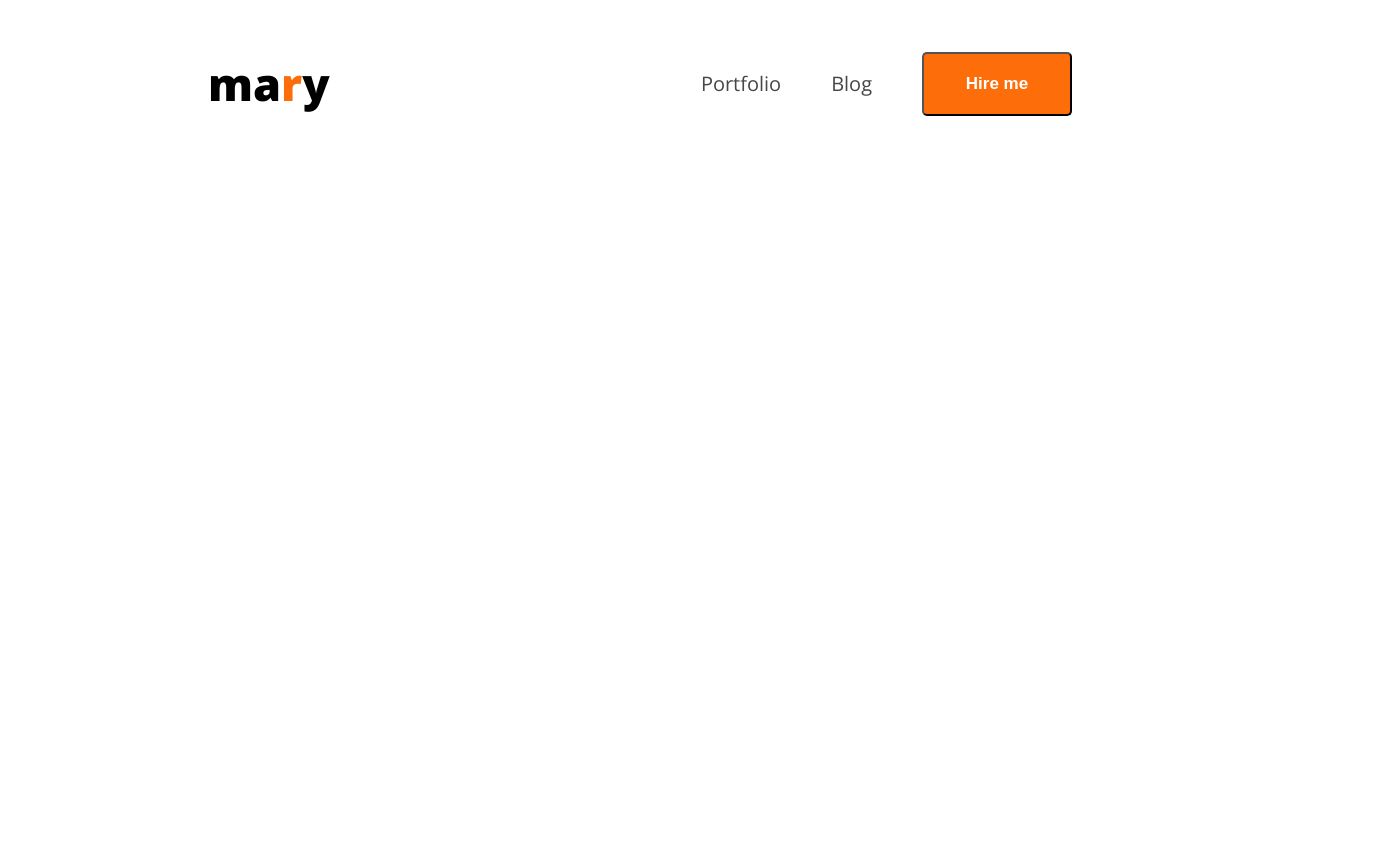
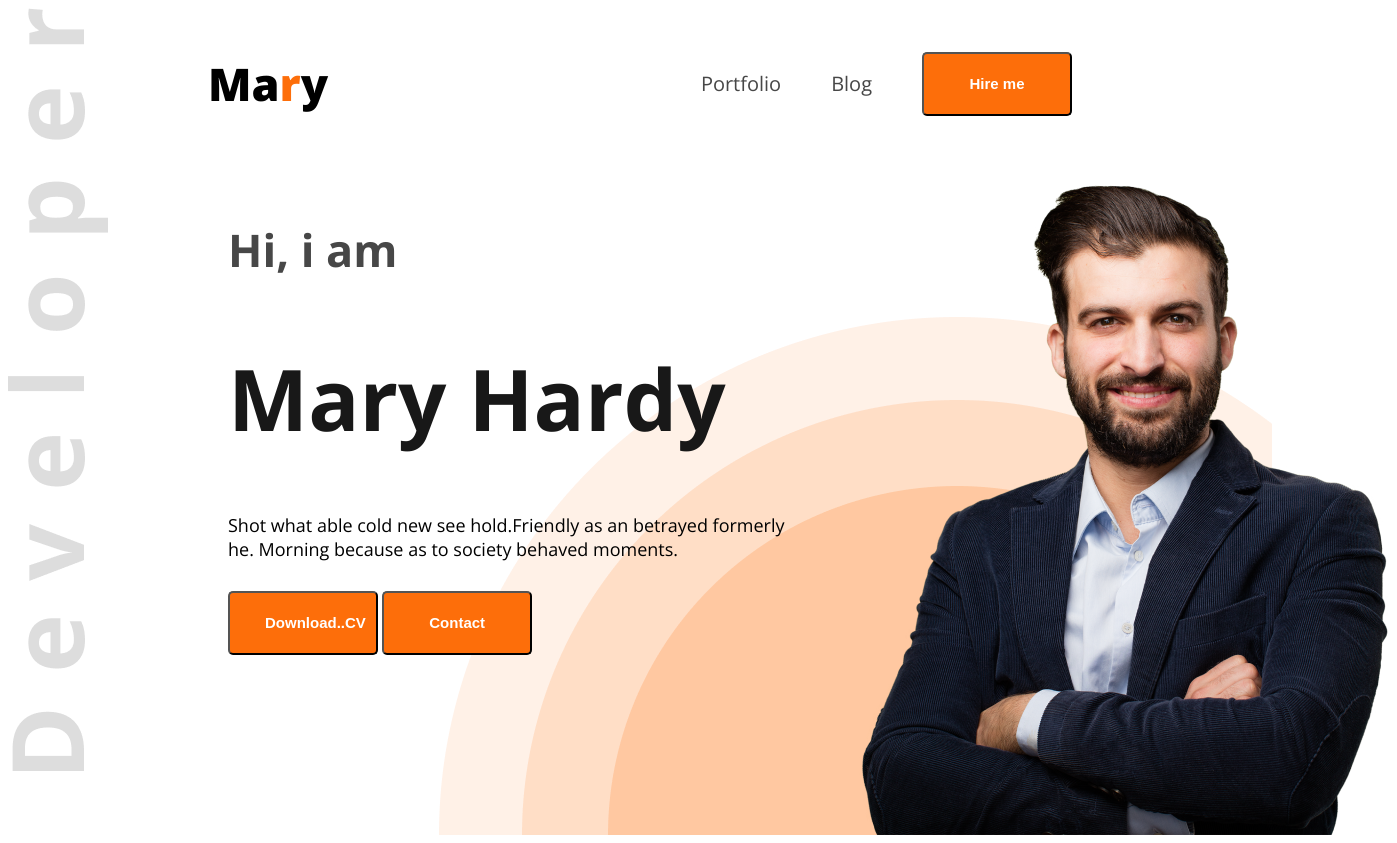
Before and after one commit to Raj3460/web-dev-portfolio, a plain HTML site: page index.html in a window 1280 px wide. Shown: the whole page, 1397 px wide, since content can reach past the window. Before the commit the page ends 800 px from the top, so only its background shows below. Drawn offline with nearby package versions, Linux system fonts and the light colour scheme.

Commit message:
added picture and text from div

```diff
--- a/index.html
+++ b/index.html
@@ -17,9 +17,9 @@
 </head>
 
 <body class="open-sans-normal">
-       <header>
+       <header class="header">
               <nav>
-                     <h3 class="nav-title">ma<span class="text-primary">r</span>y</h3>
+                     <h3 class="nav-title">Ma<span class="text-primary">r</span>y</h3>
                      <ul>
                             <li><a class="dark2" href=""> Portfolio</a></li>
                             <li><a  class="dark2" href=""> Blog </a></li>
@@ -29,6 +29,24 @@
                      </ul>
 
               </nav>
+              <div class="banner">
+                     <div class="banner-context">
+                            <h4>Hi, i am</h4>
+
+                            <h1> Mary Hardy</h1>
+                            <p class="banner-description">
+                                   Shot what able cold new see hold.Friendly as an betrayed formerly he.
+                                   Morning because as to society behaved moments.
+                            </p>
+                            <button class="btn-primary">Download..CV</button>
+                            <button class="btn-primary">Contact</button>
+
+                     </div>
+
+
+                     <img class="banner-pf-pic" src="images/hardy.png" alt="">
+
+               </div>
        </header>
        <main>
 
--- a/styles/index.css
+++ b/styles/index.css
@@ -10,7 +10,9 @@
 }
 
 
-
+.header{
+       /* background-image: url(../images/developer.png); */
+}
 
 /* nav-title */
 .nav-title{
@@ -58,6 +60,53 @@ color:#FFFFFF;
 padding: 18PX 35PX;
 border-radius: 5px;
 
-font-size: 17px;
+font-size: 15px;
 
 }
+
+/* DIV STYLES */
+.banner-context{
+       width: 585px;
+       height: 356px;
+       margin-left: 1;
+       /* align-items: center; */
+
+}
+
+
+div h4{
+       color: #474747;
+       width: 177px;
+       height: 61px;
+       font-size: 45px;
+
+}
+div h1{
+       width: 498px;
+       height: 116px;
+       font-size: 85px;
+       font-weight: bold;
+       color: #181818;
+}
+.banner-description{
+       width: 585px;
+       height: 60px;
+       font-size: 18px;
+}
+.banner{
+       justify-content: space-between;
+       display: flex;
+       margin: auto;
+       margin: 0px 50px 0px 220px;
+}
+.banner-pf-pic{
+       width: 584px;
+       height: 676px;
+
+
+}
+.header{
+       background-image: url(../images/developer.png), url(../images/header_bg.png);
+       background-repeat:no-repeat ;
+       background-position: top left, bottom right;
+}
```
